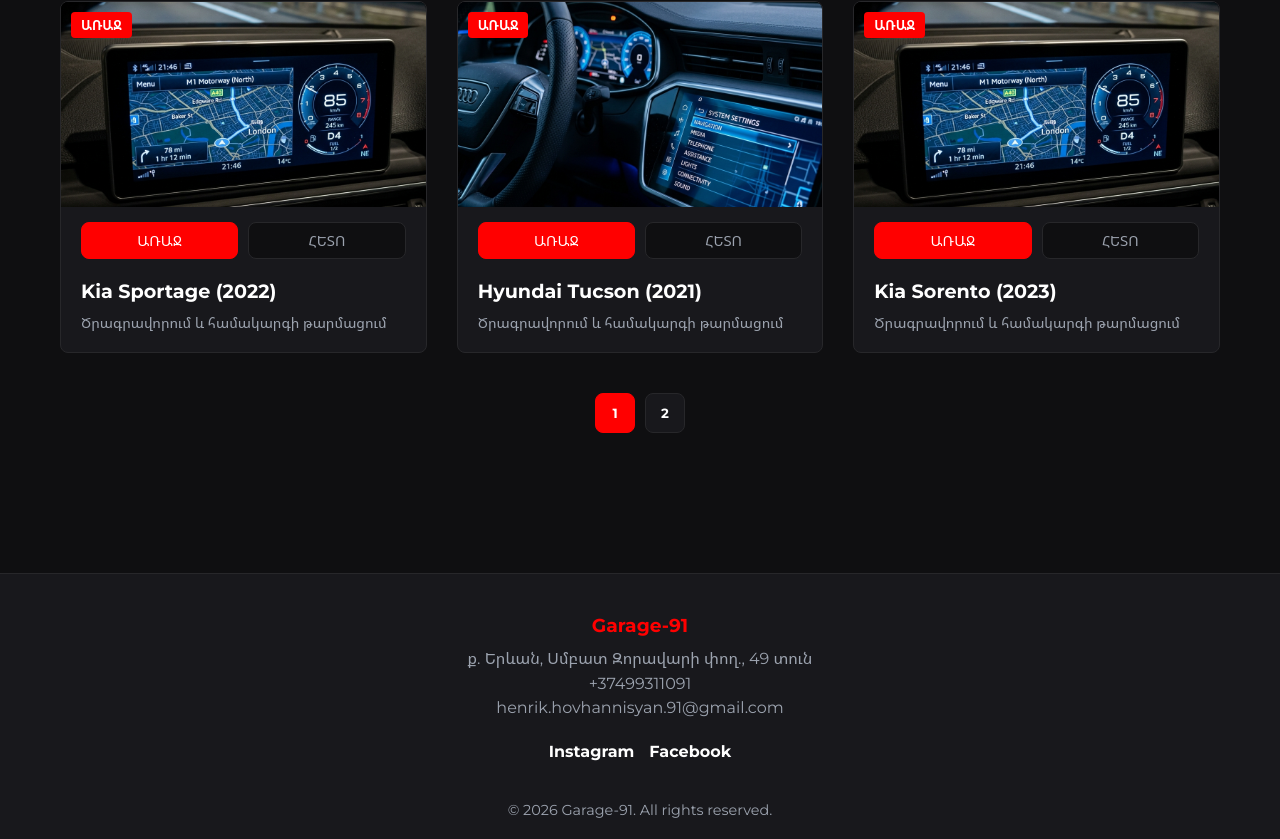
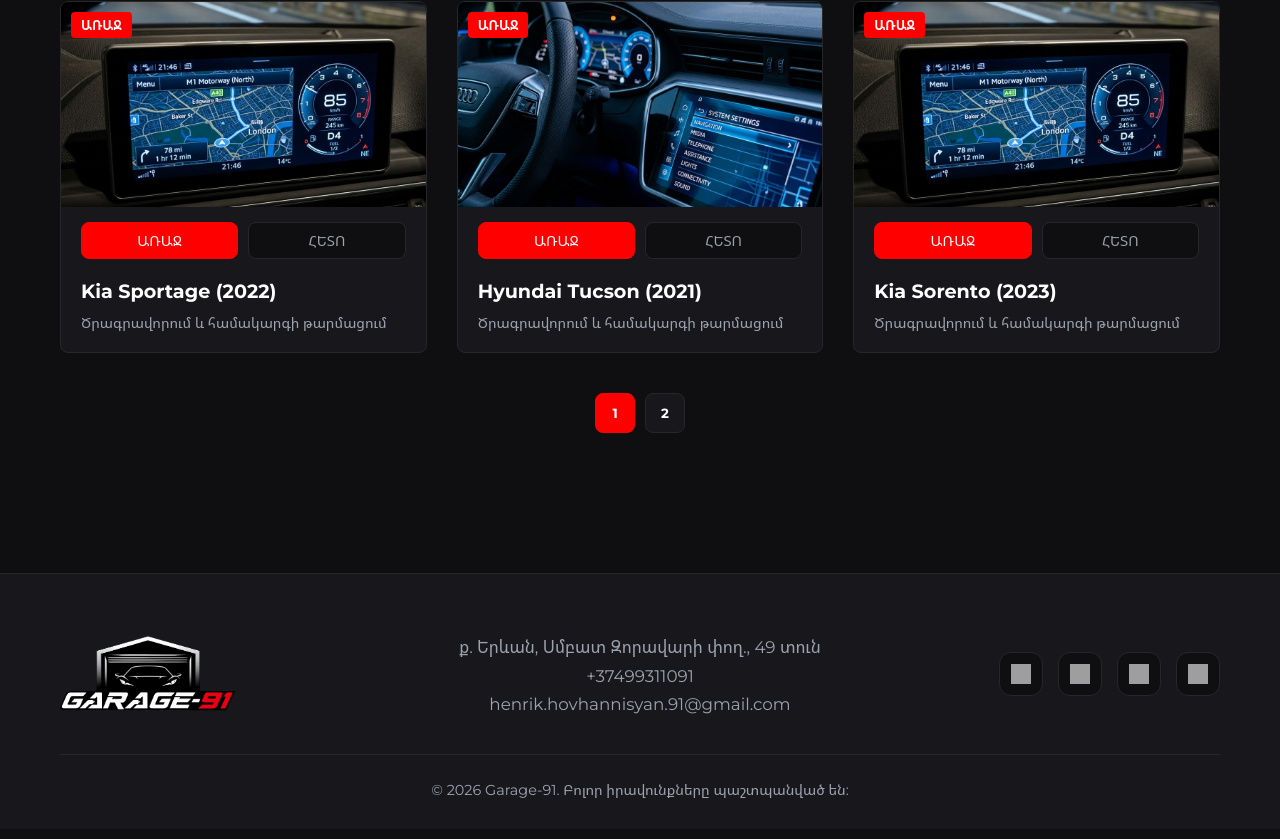
Before and after one commit to HenrikHovhannisyan/garage-91, a Next.js app: page /works in a window 1280 px wide. Shown: the part 1037-1876 px from the top of the page. Built offline with nearby package versions, Linux system fonts and the light colour scheme; grey boxes are pictures that could not be loaded.

Commit message:
Changed footer and fixed bug

```diff
--- a/components/Footer/Footer.module.css
+++ b/components/Footer/Footer.module.css
@@ -1,45 +1,134 @@
 .footer {
-  background-color: var(--bg-secondary);
+  background: var(--bg-secondary);
+  padding: 60px 0 30px;
   border-top: 1px solid var(--border-color);
-  padding: 40px 0 20px;
   margin-top: 60px;
 }
 
 .footerContainer {
   display: flex;
   flex-direction: column;
-  align-items: center;
-  gap: 20px;
-  text-align: center;
+  gap: 40px;
 }
 
-.info h3 {
-  color: var(--accent-color);
-  margin-bottom: 10px;
+.mainContent {
+  display: flex;
+  justify-content: space-between;
+  align-items: center;
+  width: 100%;
 }
 
-.info p {
-  color: var(--text-secondary);
-  margin-bottom: 5px;
+.logoCol {
+  flex: 1;
+  display: flex;
+  justify-content: flex-start;
 }
 
-.links {
+.footerLogo {
+  height: 80px;
+  width: auto;
+  object-fit: contain;
+}
+
+.infoCol {
+  flex: 2;
+  text-align: center;
+  display: flex;
+  flex-direction: column;
+  gap: 8px;
+}
+
+.infoCol p {
+  margin: 0;
+  color: var(--text-secondary);
+  font-size: 1.05rem;
+}
+
+.infoCol a {
+  color: var(--text-secondary);
+  transition: color 0.3s ease;
+}
+
+.infoCol a:hover {
+  color: var(--accent-color);
+}
+
+.socialCol {
+  flex: 1;
+  display: flex;
+  justify-content: flex-end;
+}
+
+.socialLinks {
   display: flex;
   gap: 15px;
 }
 
-.links a {
-  color: var(--text-primary);
-  font-weight: bold;
-  transition: var(--transition);
+.socialLinks a {
+  width: 44px;
+  height: 44px;
+  background: var(--bg-color);
+  border: 1px solid var(--border-color);
+  border-radius: 12px;
+  display: flex;
+  align-items: center;
+  justify-content: center;
+  transition: all 0.3s ease;
 }
 
-.links a:hover {
-  color: var(--accent-color);
+.socialLinks a img {
+  width: 20px;
+  height: 20px;
+  transition: filter 0.3s ease;
+}
+
+/* Invert icons in light mode */
+:global([data-theme='light']) .socialLinks a img {
+  filter: invert(1);
+}
+
+.socialLinks a:hover {
+  background: var(--accent-color);
+  border-color: var(--accent-color);
+  transform: translateY(-4px);
+  box-shadow: 0 8px 15px rgba(0, 0, 0, 0.1);
+}
+
+.socialLinks a:hover img {
+  filter: none;
+}
+
+.bottomSection {
+  width: 100%;
+  padding-top: 25px;
+  border-top: 1px solid var(--border-color);
+  text-align: center;
 }
 
 .copy {
-  margin-top: 20px;
   color: var(--text-secondary);
   font-size: 0.9rem;
 }
+
+@media (max-width: 1024px) {
+  .footerLogo {
+    height: 60px;
+  }
+}
+
+@media (max-width: 768px) {
+  .mainContent {
+    flex-direction: column;
+    gap: 30px;
+    text-align: center;
+  }
+
+  .logoCol, .infoCol, .socialCol {
+    flex: none;
+    justify-content: center;
+  }
+
+  .footer {
+    padding: 40px 0 20px;
+  }
+}
--- a/components/Footer/Footer.tsx
+++ b/components/Footer/Footer.tsx
@@ -4,23 +4,44 @@
 import styles from './Footer.module.css';
 
 const Footer = () => {
-  const { language } = useTranslation();
+  const { language, t } = useTranslation();
 
   return (
     <footer className={styles.footer}>
       <div className={`container ${styles.footerContainer}`}>
-        <div className={styles.info}>
-          <h3>Garage-91</h3>
-          <p>{siteData.address[language as keyof typeof siteData.address] || siteData.address.hy}</p>
-          <p>{siteData.phone}</p>
-          <p>{siteData.email}</p>
+        <div className={styles.mainContent}>
+          <div className={styles.logoCol}>
+            <img src="/logo.png" alt="Garage-91 Logo" className={styles.footerLogo} />
+          </div>
+
+          <div className={styles.infoCol}>
+            <p>{siteData.address[language as keyof typeof siteData.address] || siteData.address.hy}</p>
+            <p><a href={`tel:${siteData.phone}`}>{siteData.phone}</a></p>
+            <p><a href={`mailto:${siteData.email}`}>{siteData.email}</a></p>
+          </div>
+
+          <div className={styles.socialCol}>
+            <div className={styles.socialLinks}>
+              <a href={siteData.socials.instagram} target="_blank" rel="noreferrer" title="Instagram">
+                <img src="https://cdn.simpleicons.org/instagram/ffffff" alt="Instagram" />
+              </a>
+              <a href={siteData.socials.facebook} target="_blank" rel="noreferrer" title="Facebook">
+                <img src="https://cdn.simpleicons.org/facebook/ffffff" alt="Facebook" />
+              </a>
+              <a href={siteData.socials.telegram} target="_blank" rel="noreferrer" title="Telegram">
+                <img src="https://cdn.simpleicons.org/telegram/ffffff" alt="Telegram" />
+              </a>
+              <a href={siteData.socials.whatsapp} target="_blank" rel="noreferrer" title="WhatsApp">
+                <img src="https://cdn.simpleicons.org/whatsapp/ffffff" alt="WhatsApp" />
+              </a>
+            </div>
+          </div>
         </div>
-        <div className={styles.links}>
-          <a href={siteData.socials.instagram} target="_blank" rel="noreferrer">Instagram</a>
-          <a href={siteData.socials.facebook} target="_blank" rel="noreferrer">Facebook</a>
-        </div>
-        <div className={styles.copy}>
-          &copy; {new Date().getFullYear()} Garage-91. All rights reserved.
+
+        <div className={styles.bottomSection}>
+          <div className={styles.copy}>
+            &copy; {new Date().getFullYear()} {siteData.name}. {t('allRightsReserved')}
+          </div>
         </div>
       </div>
     </footer>
--- a/components/Header/Header.tsx
+++ b/components/Header/Header.tsx
@@ -20,20 +20,41 @@
 
   const closeMenu = () => setIsMenuOpen(false);
 
+  const handleNavClick = (e: React.MouseEvent<HTMLAnchorElement>, href: string) => {
+    if (href.startsWith('/#')) {
+      e.preventDefault();
+      const id = href.replace('/#', '');
+      const element = document.getElementById(id);
+      if (element) {
+        const offset = 80;
+        const elementPosition = element.getBoundingClientRect().top;
+        const offsetPosition = elementPosition + window.pageYOffset - offset;
+
+        window.scrollTo({
+          top: offsetPosition,
+          behavior: 'smooth'
+        });
+        closeMenu();
+      }
+    } else {
+      closeMenu();
+    }
+  };
+
   return (
     <header className={`${styles.header} ${isScrolled ? styles.scrolled : ''}`}>
       <div className={`container ${styles.headerContainer}`}>
-        <Link href="/" className={styles.logo} onClick={closeMenu}>
+        <Link href="/" className={styles.logo} onClick={(e) => handleNavClick(e as any, '/')}>
           <img src="/logo.png" alt="Garage-91 Logo" />
         </Link>
 
         <nav className={`${styles.nav} ${isMenuOpen ? styles.navOpen : ''}`}>
-          <Link href="/" onClick={closeMenu}>{t('home')}</Link>
-          <Link href="/#about" onClick={closeMenu}>{t('about')}</Link>
+          <Link href="/" onClick={(e) => handleNavClick(e as any, '/')}>{t('home')}</Link>
+          <Link href="/#about" onClick={(e) => handleNavClick(e as any, '/#about')}>{t('about')}</Link>
           <Link href="/works" onClick={closeMenu}>{t('works')}</Link>
-          <Link href="/#reviews" onClick={closeMenu}>{t('reviews')}</Link>
-          <Link href="/#faq" onClick={closeMenu}>{t('faq')}</Link>
-          <Link href="/#contacts" onClick={closeMenu}>{t('contacts')}</Link>
+          <Link href="/#reviews" onClick={(e) => handleNavClick(e as any, '/#reviews')}>{t('reviews')}</Link>
+          <Link href="/#faq" onClick={(e) => handleNavClick(e as any, '/#faq')}>{t('faq')}</Link>
+          <Link href="/#contacts" onClick={(e) => handleNavClick(e as any, '/#contacts')}>{t('contacts')}</Link>
         </nav>
 
         <div className={styles.controls}>
--- a/translations/en.js
+++ b/translations/en.js
@@ -27,5 +27,6 @@
   workDesc: "Programming and system update",
   sorentoDesc: "Russification completed and Android menu added.",
   forteDesc: "Russification completed.",
-  elantraDesc: "Russification completed."
+  elantraDesc: "Russification completed.",
+  allRightsReserved: "All rights reserved."
 };
--- a/translations/hy.js
+++ b/translations/hy.js
@@ -27,5 +27,6 @@
   workDesc: "Ծրագրավորում և համակարգի թարմացում",
   sorentoDesc: "Կատարվել է ռուսաֆիկացում և ավելացվել է Android մենյու:",
   forteDesc: "Կատարվել է ռուսաֆիկացում:",
-  elantraDesc: "Կատարվել է ռուսաֆիկացում:"
+  elantraDesc: "Կատարվել է ռուսաֆիկացում:",
+  allRightsReserved: "Բոլոր իրավունքները պաշտպանված են:"
 };
--- a/translations/ru.js
+++ b/translations/ru.js
@@ -27,5 +27,6 @@
   workDesc: "Программирование и обновление системы",
   sorentoDesc: "Выполнена русификация и добавлено меню Android.",
   forteDesc: "Выполнена русификация.",
-  elantraDesc: "Выполнена русификация."
+  elantraDesc: "Выполнена русификация.",
+  allRightsReserved: "Все права защищены."
 };
```
